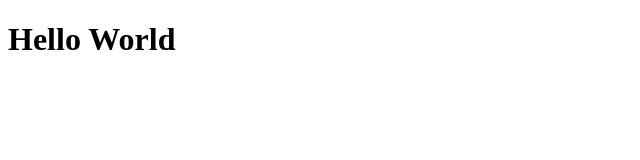
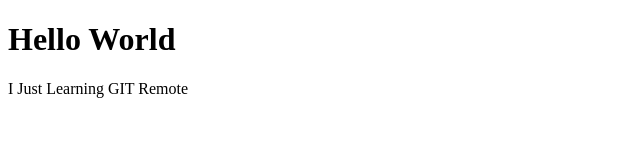
Before and after one commit to FleoN-11/git-test, a plain HTML site: page index.html in a window 1280 px wide. Shown: the whole page, without its empty margins (0-640 px from the left). Drawn offline with Linux system fonts and the light colour scheme.

Commit message:
menambahkan 1 paragraf

```diff
--- a/index.html
+++ b/index.html
@@ -8,5 +8,6 @@
 </head>
 <body>
     <h1>Hello World</h1>
+    <p>I Just Learning GIT Remote</p>
 </body>
 </html>
```
